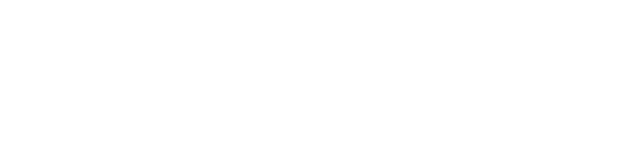
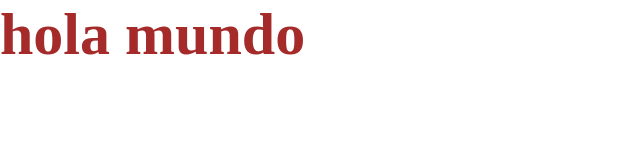
Before and after one commit to mvjimenez17/prueba, a plain HTML site: page index.html in a window 1280 px wide. Shown: the whole page, without its empty margins (0-640 px from the left). Drawn offline with Linux system fonts and the light colour scheme.

Commit message:
coloque el link de css en html y mas estilos

```diff
--- a/estilos.css
+++ b/estilos.css
@@ -3,3 +3,8 @@
     padding: 0;
     box-sizing: border-box;
 }
+
+header{
+    font-size: 30px;
+    color: brown;
+}
--- a/index.html
+++ b/index.html
@@ -4,12 +4,15 @@
     <meta charset="UTF-8">
     <meta http-equiv="X-UA-Compatible" content="IE=edge">
     <meta name="viewport" content="width=device-width, initial-scale=1.0">
+    <link rel="stylesheet" href="estilos.css">
     <title>prueba </title>
 </head>
 <body>
 
     <header>
 
+        <h1>hola mundo</h1>
+
     </header>
 
 </body>
```
